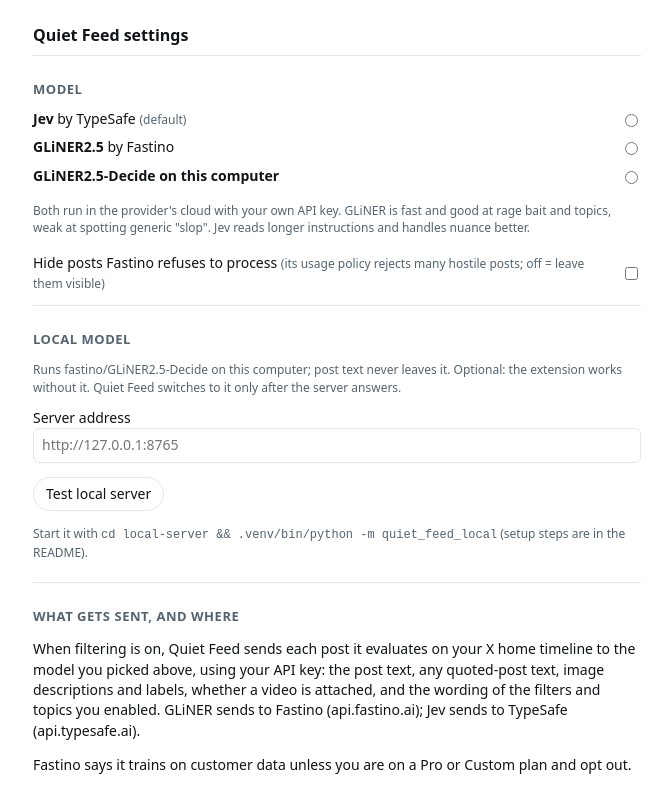
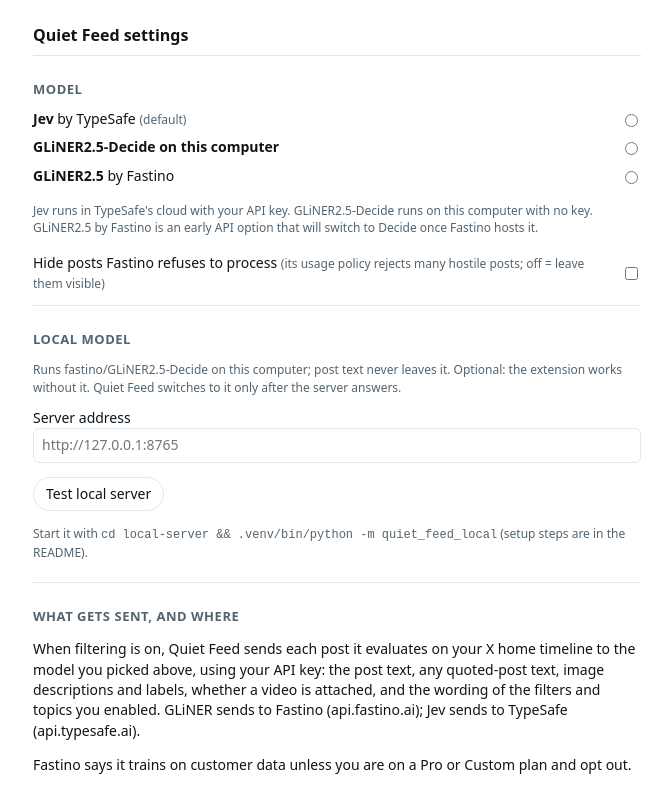
Before and after one commit to briwilcox/quiet-feed, a website with bundled scripts: page src/options/options.html in a window 1280 px wide. Shown: the top 786 px of the page, without its empty margins (303-975 px from the left). Built offline with nearby package versions, Linux system fonts and the light colour scheme; no server answers.

Commit message:
Lead with GLiNER2.5-Decide in docs and UI; trim model notes and status

```diff
--- a/src/options/options.html
+++ b/src/options/options.html
@@ -13,10 +13,10 @@
   <section>
     <h2>Model</h2>
     <label class="row"><span><strong>Jev</strong> by TypeSafe <span class="muted">(default)</span></span><input type="radio" name="backend" value="jev"></label>
+    <label class="row"><span><strong>GLiNER2.5-Decide on this computer</strong> <span class="muted" id="local-model"></span></span><input type="radio" name="backend" value="local"></label>
     <label class="row"><span><strong>GLiNER2.5</strong> by Fastino</span><input type="radio" name="backend" value="gliner"></label>
-    <label class="row"><span><strong>GLiNER2.5-Decide on this computer</strong> <span class="muted" id="local-model"></span></span><input type="radio" name="backend" value="local"></label>
-    <p class="muted">Both run in the provider's cloud with your own API key. GLiNER is fast and good at rage bait and
-      topics, weak at spotting generic "slop". Jev reads longer instructions and handles nuance better.</p>
+    <p class="muted">Jev runs in TypeSafe's cloud with your API key. GLiNER2.5-Decide runs on this computer with no key.
+      GLiNER2.5 by Fastino is an early API option that will switch to Decide once Fastino hosts it.</p>
     <label class="row"><span>Hide posts Fastino refuses to process <span class="muted">(its usage policy rejects many hostile posts;
       off = leave them visible)</span></span><input type="checkbox" id="refusals"></label>
   </section>
```
Also changed, not shown: src/popup/popup.html (+1 -1 lines), README.md.
